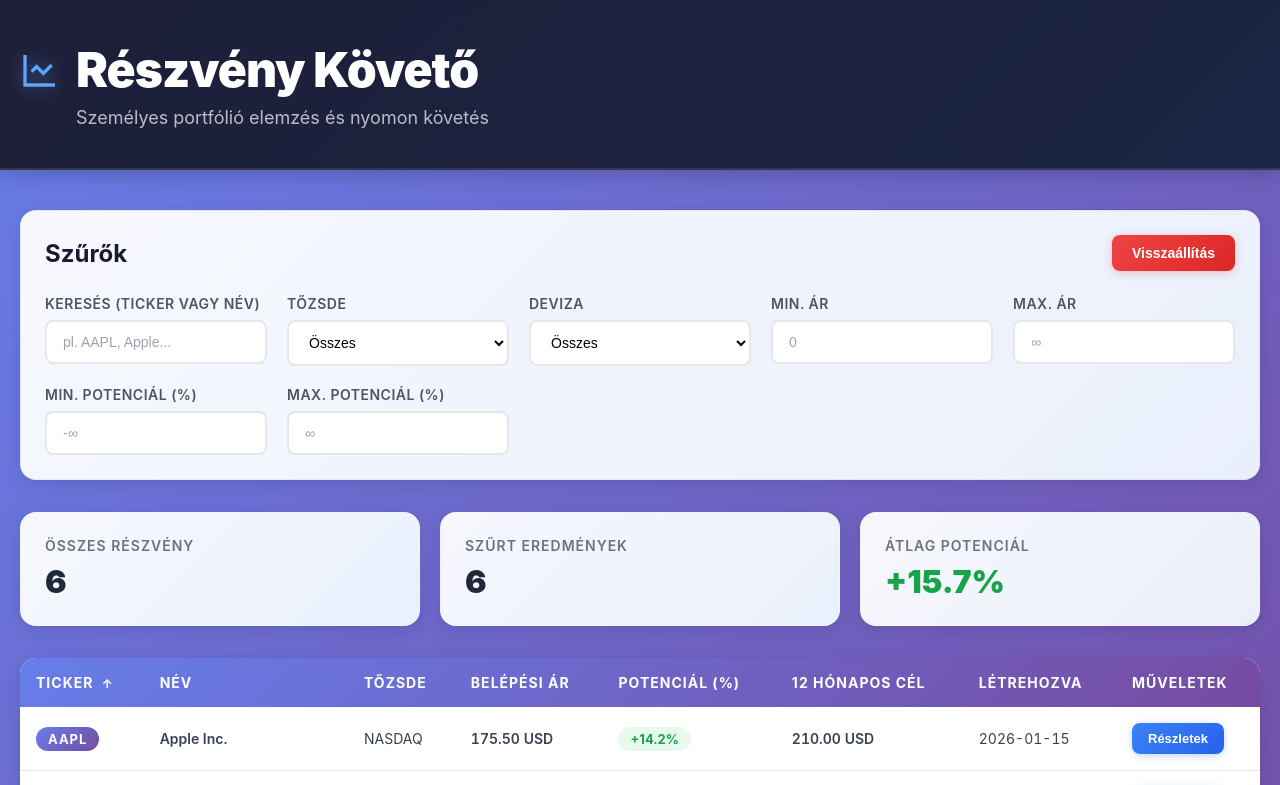
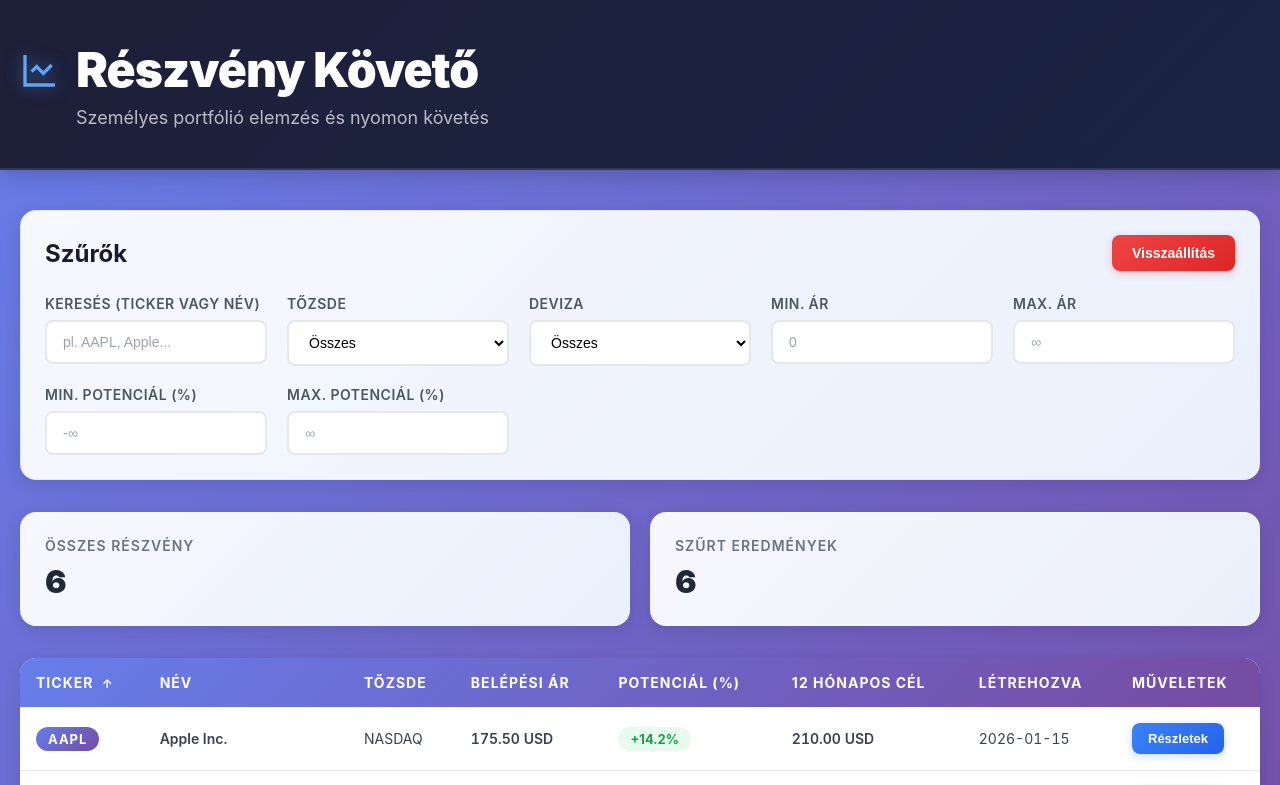
Before and after one commit to gaborbencsik/stock-tracker, a Vue app: page / in a window 1280 px wide. Shown: the top 785 px of the page. Built offline with nearby package versions, Linux system fonts and the light colour scheme.

Commit message:
remove average potential

```diff
--- a/src/App.vue
+++ b/src/App.vue
@@ -32,15 +32,6 @@
             <span class="summary-label">Szűrt eredmények</span>
             <span class="summary-value">{{ filteredStocks.length }}</span>
           </div>
-          <div class="summary-card">
-            <span class="summary-label">Átlag potenciál</span>
-            <span
-              class="summary-value"
-              :class="averagePotential >= 0 ? 'positive' : 'negative'"
-            >
-              {{ averagePotential > 0 ? '+' : '' }}{{ averagePotential.toFixed(1) }}%
-            </span>
-          </div>
         </div>
 
         <StockTable
@@ -63,7 +54,7 @@
 </template>
 
 <script setup lang="ts">
-import { ref, computed, onMounted } from 'vue'
+import { ref, onMounted } from 'vue'
 import StockTable from './components/StockTable.vue'
 import StockModal from './components/StockModal.vue'
 import StockFilters from './components/StockFilters.vue'
@@ -83,12 +74,6 @@ const {
 
 const selectedStock = ref<Stock | null>(null)
 const isModalOpen = ref(false)
-
-const averagePotential = computed(() => {
-  if (filteredStocks.value.length === 0) return 0
-  const sum = filteredStocks.value.reduce((acc, stock) => acc + stock.uplift_potential, 0)
-  return sum / filteredStocks.value.length
-})
 
 const showStockDetails = (stock: Stock) => {
   selectedStock.value = stock
```
Also changed, not shown: 1 other file (tests, documents, lock files or other folders).
